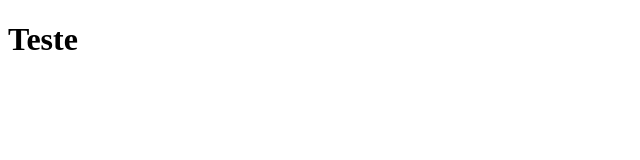
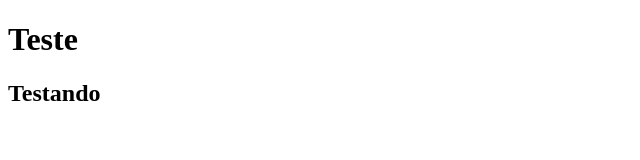
Before and after one commit to 2402Vini/Teste, a plain HTML site: page index.html in a window 1280 px wide. Shown: the whole page, without its empty margins (0-640 px from the left). Drawn offline with Linux system fonts and the light colour scheme.

Commit message:
Add h2 header for testing purposes

```diff
--- a/index.html
+++ b/index.html
@@ -8,6 +8,7 @@
 <body>
     <header>
         <h1>Teste</h1>
+        <h2>Testando</h2>
     </header>
 </body>
 </html>
```
